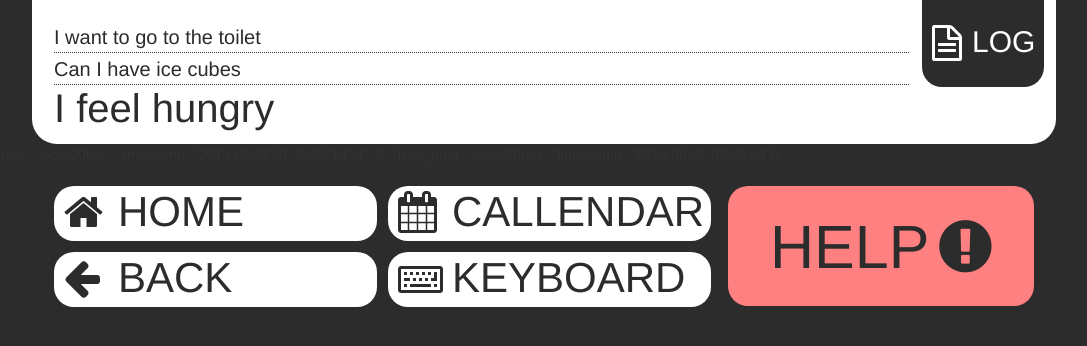
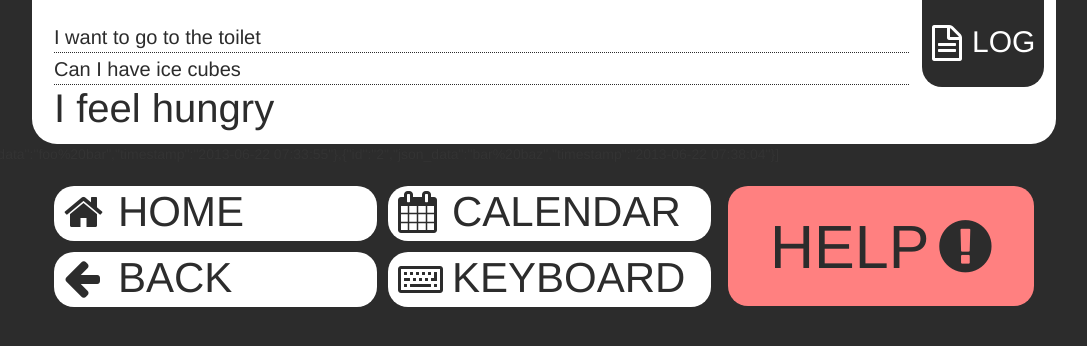
Before and after one commit to davealbert/HealthHackDublin2013-html, a CodeIgniter app: page /index.php/search/index in a window 1280 px wide. Shown: the top 346 px of the page, without its empty margins (96-1183 px from the left). Run offline with CodeIgniter, Linux system fonts and the light colour scheme; some libraries are stand-ins or nearby versions.

Commit message:
fixed calendar

```diff
--- a/application/views/templates/footer.php
+++ b/application/views/templates/footer.php
@@ -3,7 +3,7 @@
 			<div id="pageNav">
 				<div id="pageNavLeft">
 					<a href="<?php echo base_url();?>"><div class="navButton1"><i class="icon-home icon-3x" style="float:left;"></i><p>HOME</p></div></a>
-					<a href=""><div class="navButton1"><i class="icon-calendar icon-3x" style="float:left;"></i><p>CALLENDAR</p></div></a>
+					<a href=""><div class="navButton1"><i class="icon-calendar icon-3x" style="float:left;"></i><p>CALENDAR</p></div></a>
 					<a href="<?php echo  base_url($back_url);?>"><div class="navButton1"><i class="icon-arrow-left icon-3x" style="float:left;"></i><p>BACK</p></div></a>
 					<a href=""><div class="navButton1"><i class="icon-keyboard icon-3x" style="float:left;"></i><p>KEYBOARD</p></div></a>
 					<div style="clear:both;"></div>
```
